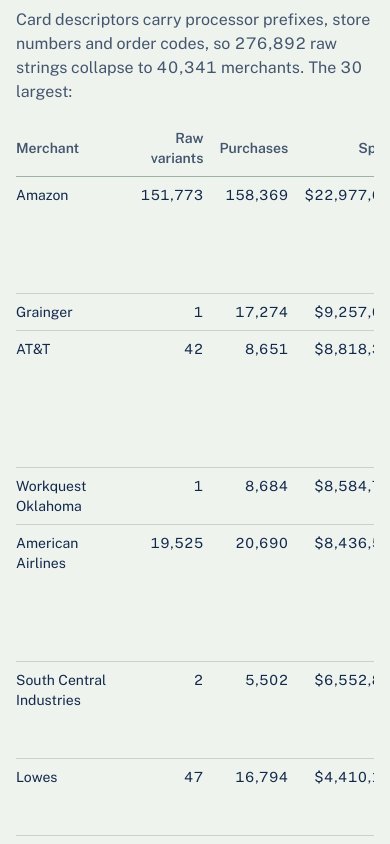
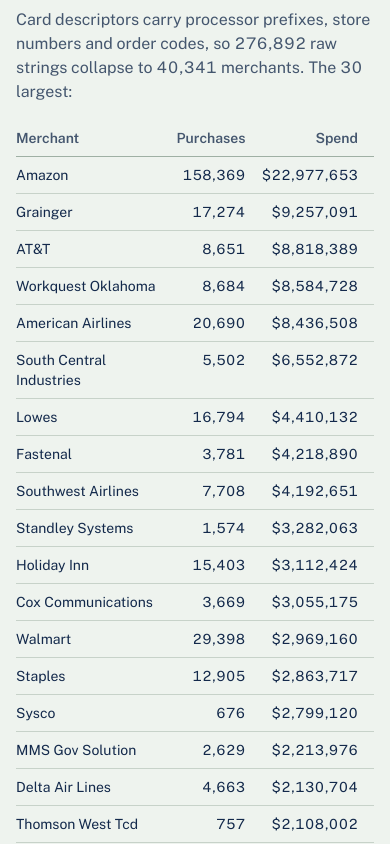
Before and after one commit to Sag-Bhatia/card-spend-audit, a React (Vite) app in the folder web/: page /#/method in a window 390 px wide. Shown: the part 960-1804 px from the top of the page. Built offline with nearby package versions, Linux system fonts and the light colour scheme.

Commit message:
M9: hide secondary table columns on phones

```diff
--- a/web/src/pages/Method.tsx
+++ b/web/src/pages/Method.tsx
@@ -6,14 +6,25 @@
   return <h2 className="mt-14 text-xl font-bold tracking-tight">{children}</h2>;
 }
 
-function Table({ head, rows, align }: { head: string[]; rows: (string | number)[][]; align?: ("l" | "r")[] }) {
+function Table({
+  head,
+  rows,
+  align,
+  wide,
+}: {
+  head: string[];
+  rows: (string | number)[][];
+  align?: ("l" | "r")[];
+  wide?: number[]; // columns shown only from the sm breakpoint up
+}) {
+  const hide = (i: number) => (wide?.includes(i) ? " hidden sm:table-cell" : "");
   return (
     <div className="mt-4 overflow-x-auto">
       <table className="w-full text-sm">
         <thead>
           <tr className="border-b border-rule-strong text-ink-2">
             {head.map((h, i) => (
-              <th key={h} className={`py-2 pr-4 font-semibold ${align?.[i] === "r" ? "text-right" : "text-left"}`}>
+              <th key={h} className={`py-2 pr-4 font-semibold ${align?.[i] === "r" ? "text-right" : "text-left"}${hide(i)}`}>
                 {h}
               </th>
             ))}
@@ -23,7 +34,7 @@
           {rows.map((r, j) => (
             <tr key={j} className="border-b border-rule">
               {r.map((c, i) => (
-                <td key={i} className={`py-2 pr-4 align-top ${align?.[i] === "r" ? "text-right" : ""}`}>
+                <td key={i} className={`py-2 pr-4 align-top ${align?.[i] === "r" ? "text-right" : ""}${hide(i)}`}>
                   {c}
                 </td>
               ))}
@@ -78,6 +89,7 @@
       </p>
       <Table
         head={["Merchant", "Raw variants", "Purchases", "Spend", "Sample descriptors"]}
+        wide={[1, 4]}
         align={["l", "r", "r", "r", "l"]}
         rows={merchants.top.map((m) => [
           tidy(m.merchant_norm),
@@ -126,6 +138,7 @@
       </p>
       <Table
         head={["Kind", "Recall", "Lowest seed", "Highest seed", "Incidents"]}
+        wide={[4]}
         align={["l", "r", "r", "r", "r"]}
         rows={[
           ...recall.by_type.map((r) => [TYPE_LABEL[r.type], pct(r.mean, 1), pct(r.min, 1), pct(r.max, 1), int(r.incidents)]),
@@ -142,6 +155,7 @@
       </p>
       <Table
         head={["Strictness", "Legit spend declined", "Purchases declined", "Planted misuse stopped", "Flagged real $ blocked"]}
+        wide={[2, 4]}
         align={["r", "r", "r", "r", "r"]}
         rows={keyPoints.map((q) => [
           q.s.toFixed(1),
```
Also changed, not shown: 2 other files (tests, documents, lock files or other folders).
